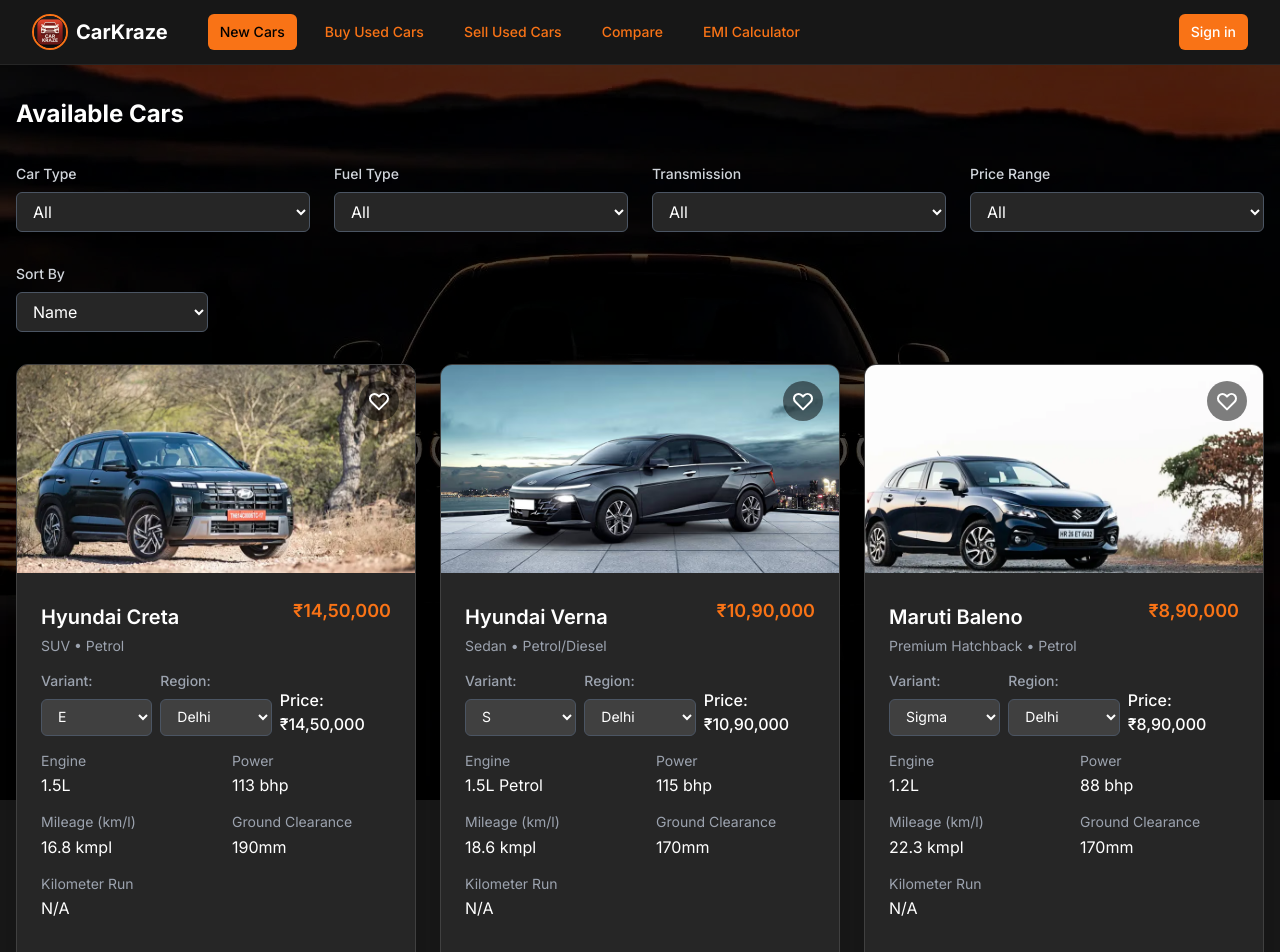
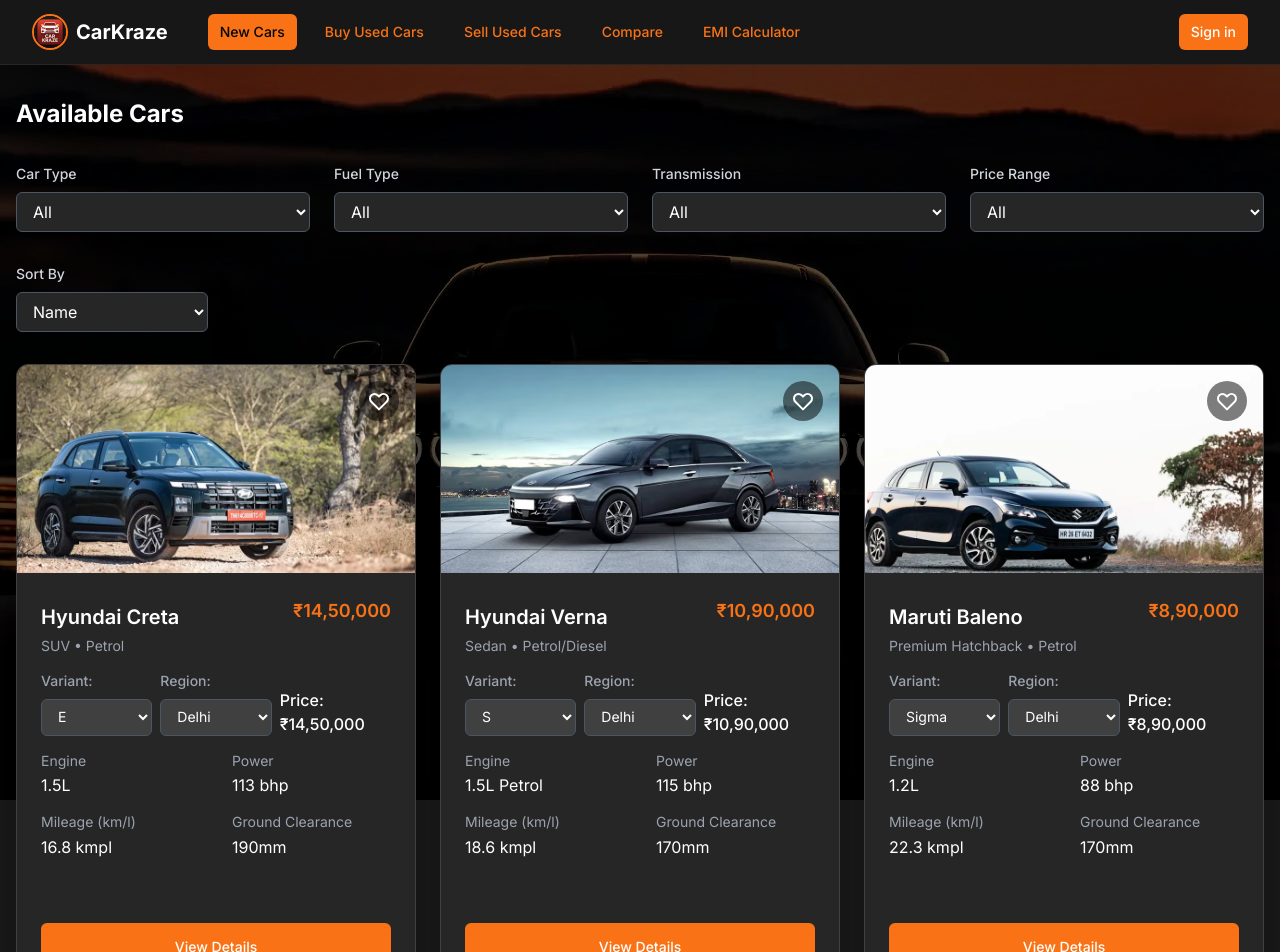
Before and after one commit to TanmayVasishta1/UIUX, a Next.js app: page /cars in a window 1280 px wide. Shown: the top 952 px of the page. Built offline with nearby package versions, Linux system fonts and the light colour scheme.

Commit message:
Feature: Conditionally display Kilometer Run in CarCard

```diff
--- a/app/components/CarCard.tsx
+++ b/app/components/CarCard.tsx
@@ -234,12 +234,17 @@
               {car.mileage}
             </p>
 
-            <p className="text-gray-400 text-sm font-normal font-['Inter'] leading-tight mb-1">
-              Kilometer Run
-            </p>
-            <p className="text-white text-base font-normal font-['Inter'] leading-normal">
-              {car.kmRun ? `${car.kmRun} km` : 'N/A'}
-            </p>
+            {/* Conditional rendering for Kilometer Run */}
+            {car.kmRun && car.kmRun !== 'N/A' && (
+              <>
+                <p className="text-gray-400 text-sm font-normal font-['Inter'] leading-tight mb-1">
+                  Kilometer Run
+                </p>
+                <p className="text-white text-base font-normal font-['Inter'] leading-normal">
+                  {car.kmRun} km
+                </p>
+              </>
+            )}
           </div>
 
           <div>
```
